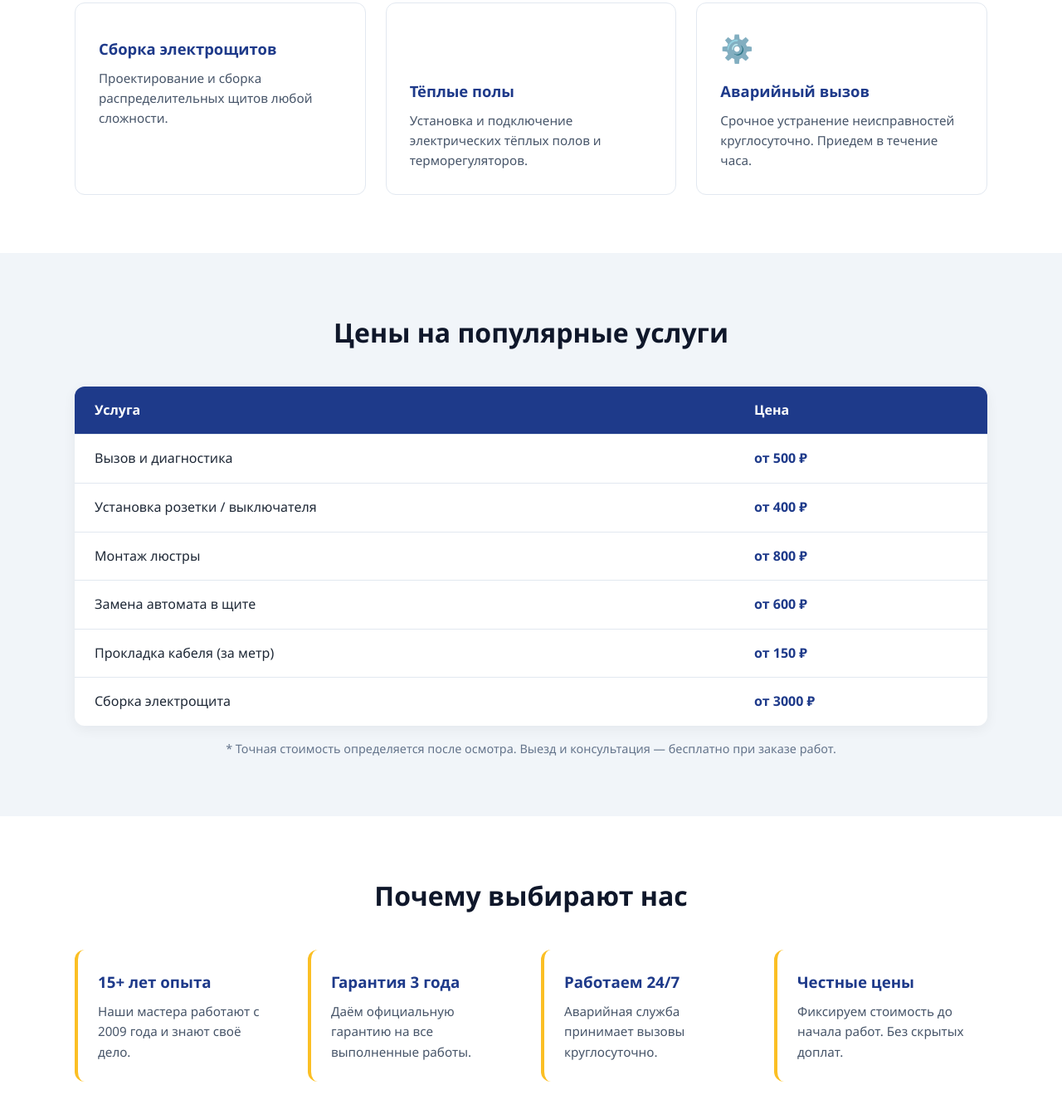
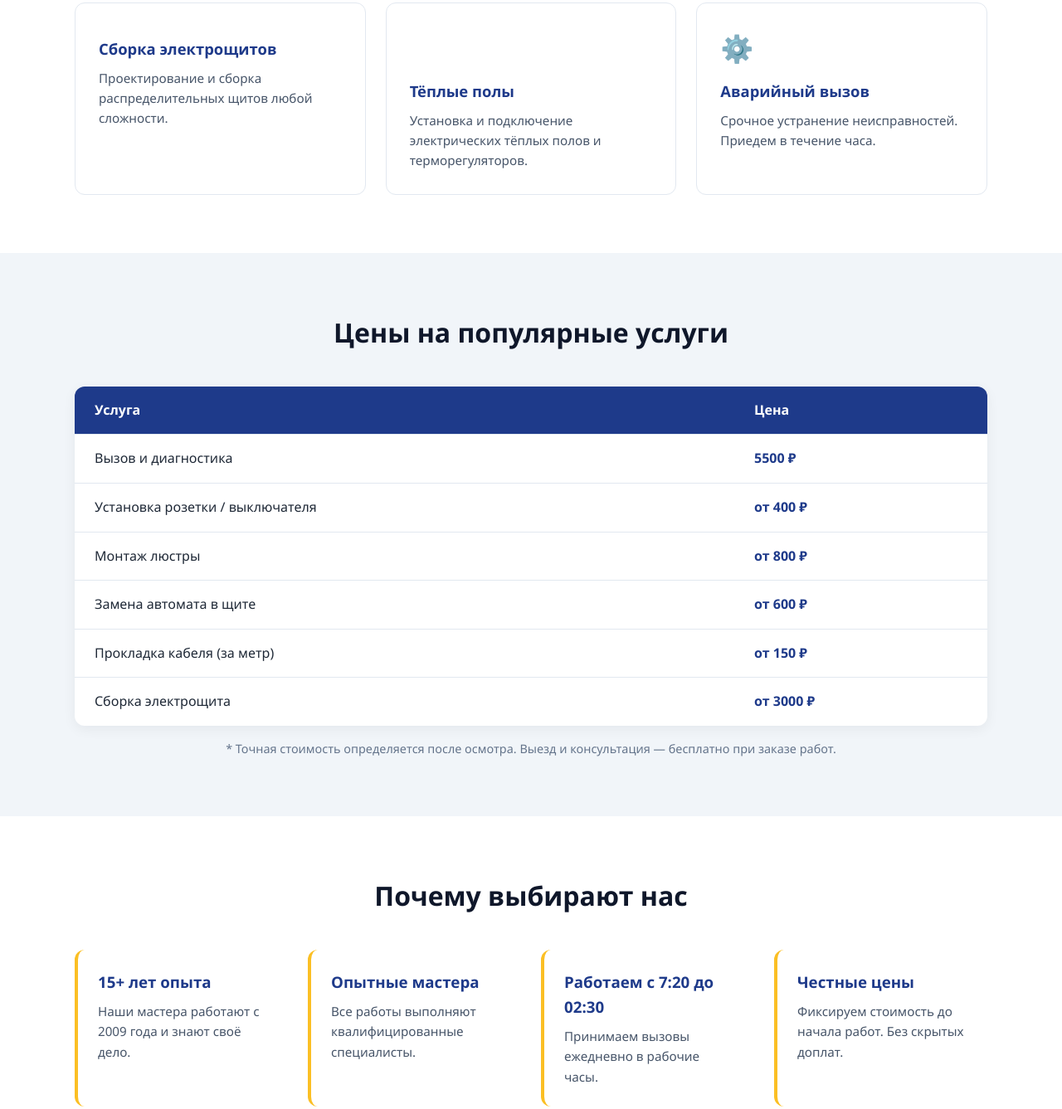
Before and after one commit to gitchkfffffffffffffffff/site_electros, a website: page index.html in a window 1280 px wide. Shown: the part 849-2186 px from the top of the page at 83% size. Drawn offline with Linux system fonts and the light colour scheme.

Commit message:
Обновил сайт

```diff
--- a/index.html
+++ b/index.html
@@ -23,7 +23,7 @@
     <section class="hero">
         <div class="container hero-inner">
             <h1>Услуги профессионального электрика</h1>
-            <p>Быстро, качественно и с гарантией. Работаем 24/7 — выезд в течение часа.</p>
+            <p>Быстро и качественно. Работаем с 7:20 до 02:30 — выезд в течение часа.</p>
             <div class="hero-buttons">
                 <a href="#contact" class="btn btn-primary">Вызвать электрика</a>
                 <a href="#services" class="btn btn-outline">Наши услуги</a>
@@ -63,7 +63,7 @@
                 <div class="card">
                     <div class="card-icon">⚙️</div>
                     <h3>Аварийный вызов</h3>
-                    <p>Срочное устранение неисправностей круглосуточно. Приедем в течение часа.</p>
+                    <p>Срочное устранение неисправностей. Приедем в течение часа.</p>
                 </div>
             </div>
         </div>
@@ -80,7 +80,7 @@
                     </tr>
                 </thead>
                 <tbody>
-                    <tr><td>Вызов и диагностика</td><td>от 500 ₽</td></tr>
+                    <tr><td>Вызов и диагностика</td><td>5500 ₽</td></tr>
                     <tr><td>Установка розетки / выключателя</td><td>от 400 ₽</td></tr>
                     <tr><td>Монтаж люстры</td><td>от 800 ₽</td></tr>
                     <tr><td>Замена автомата в щите</td><td>от 600 ₽</td></tr>
@@ -101,12 +101,12 @@
                     <p>Наши мастера работают с 2009 года и знают своё дело.</p>
                 </div>
                 <div class="feature">
-                    <h3>Гарантия 3 года</h3>
-                    <p>Даём официальную гарантию на все выполненные работы.</p>
+                    <h3>Опытные мастера</h3>
+                    <p>Все работы выполняют квалифицированные специалисты.</p>
                 </div>
                 <div class="feature">
-                    <h3>Работаем 24/7</h3>
-                    <p>Аварийная служба принимает вызовы круглосуточно.</p>
+                    <h3>Работаем с 7:20 до 02:30</h3>
+                    <p>Принимаем вызовы ежедневно в рабочие часы.</p>
                 </div>
                 <div class="feature">
                     <h3>Честные цены</h3>
@@ -124,7 +124,7 @@
                     <p><strong>Телефон:</strong> <a href="tel:+79001234567">+7 (900) 123-45-67</a></p>
                     <p><strong>Email:</strong> <a href="mailto:info@electromaster.ru">info@electromaster.ru</a></p>
                     <p><strong>Адрес:</strong> г. Москва, ул. Электриков, д. 1</p>
-                    <p><strong>Режим работы:</strong> круглосуточно, без выходных</p>
+                    <p><strong>Режим работы:</strong> ежедневно с 7:20 до 02:30</p>
                 </div>
                 <form class="contact-form" onsubmit="event.preventDefault(); alert('Спасибо! Мы свяжемся с вами в ближайшее время.');">
                     <input type="text" placeholder="Ваше имя" required>
```
